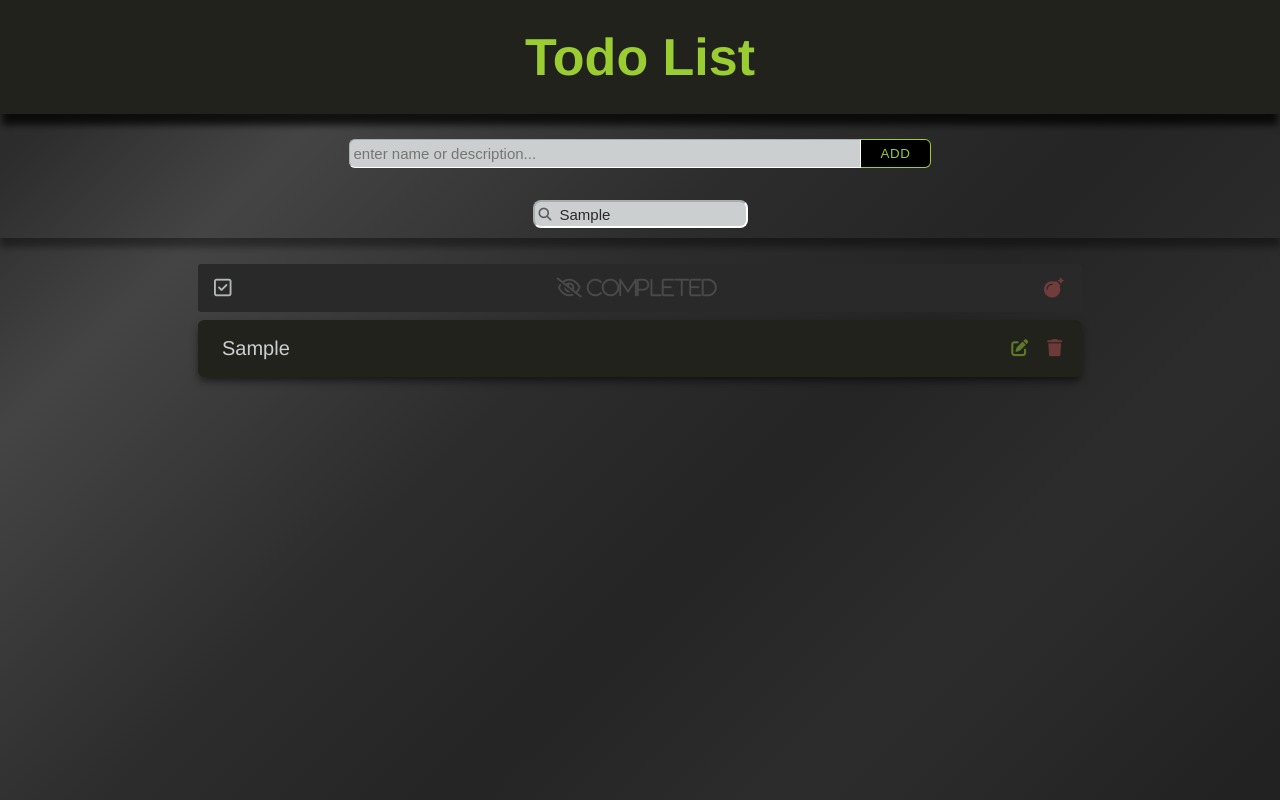
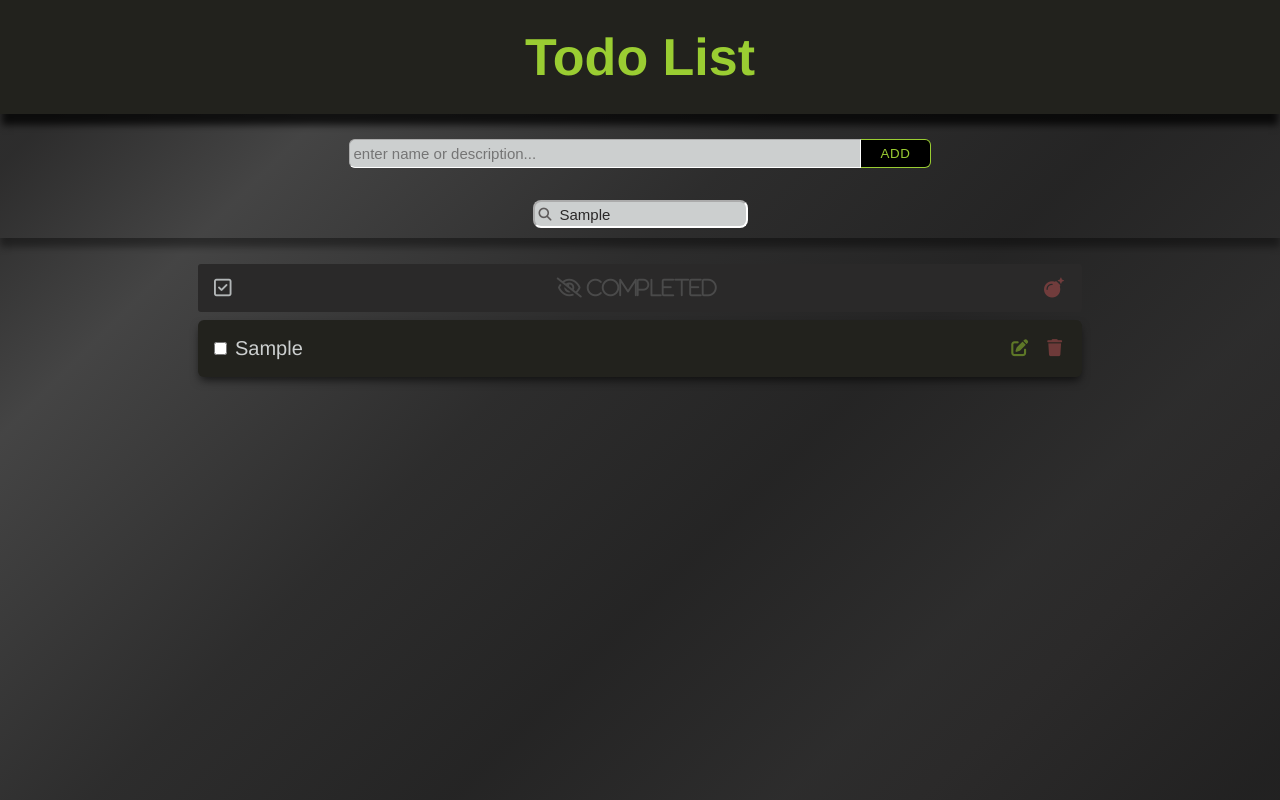
Before and after one commit to hugCarvalho/todoList, a React (Create React App) app: page / in a window 1280 px wide. Both pictures are taken after typing "Sample", "Sample" into the empty fields and a click on the button "ADD". Built offline with nearby package versions, Linux system fonts and the light colour scheme.

Commit message:
Checkbox: fixed no display of todo-items checkboxes

```diff
--- a/src/components/Item/Item.scss
+++ b/src/components/Item/Item.scss
@@ -15,6 +15,10 @@
   display: flex;
   flex: 1;
   justify-content: space-between;
+
+  input {
+    -webkit-appearance: checkbox;
+  }
 
   label {
     display: flex;
@@ -46,10 +50,10 @@
       opacity: 1;
     }
   }
-}
-//fontawsome
-.fas {
-  border: none;
+  //fontawsome
+  .fas {
+    border: none;
+  }
 }
 
 @media (min-width: 992px) {
```
